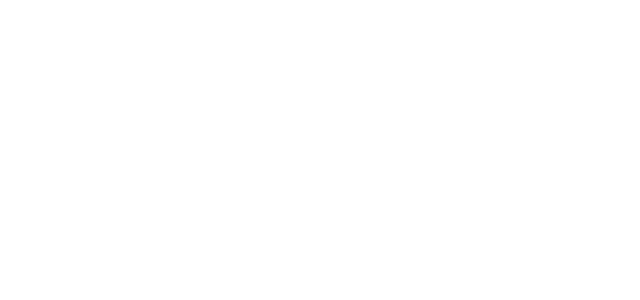
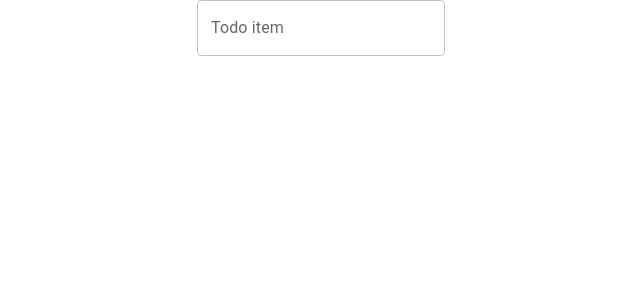
Before and after one commit to solbijae/todo-list-app, a React (Create React App) app: page / in a window 1280 px wide. Shown: the top 300 px of the page, without its empty margins (319-959 px from the left). Built offline with nearby package versions, Linux system fonts and the light colour scheme.

Commit message:
Added textfield

```diff
--- a/src/App.js
+++ b/src/App.js
@@ -1,9 +1,26 @@
 import './App.css';
+import { useState } from 'react';
+import TextField from '@mui/material/TextField';
+
+const TodoItemInputField = (props) => {
+  const [input, setInput] = useState("");
+
+  return (<div>
+    <TextField
+      id="todo-item-input"
+      label="Todo item"
+      variant="outlined"
+      value={input}
+      onChange = {(e) => setInput(e.target.value)}
+    />
+  </div>);
+};
+
 
 function App() {
   return (
     <div className="App">
-
+      <TodoItemInputField />
     </div>
   );
 }
```
